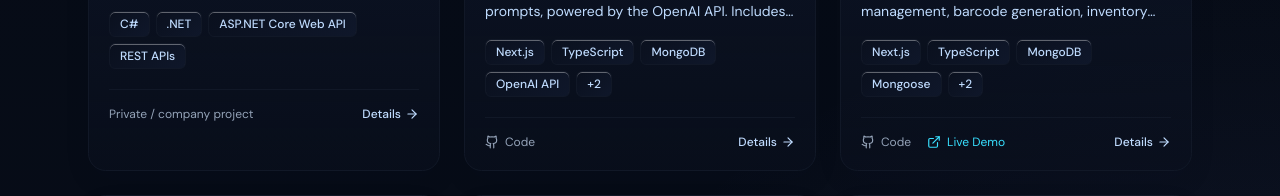
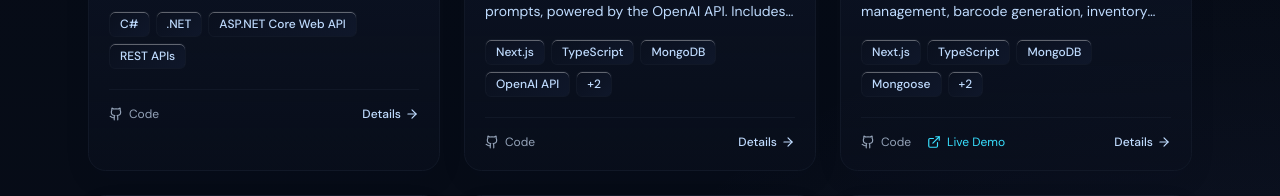
Before and after one commit to raselcsedev/personal_website, a Next.js app: page / in a window 1280 px wide. Shown: the part 3956-4152 px from the top of the page. Built offline with nearby package versions, Linux system fonts and the light colour scheme; no server answers.

Commit message:
github code link add

```diff
--- a/constants/data.ts
+++ b/constants/data.ts
@@ -116,6 +116,7 @@ export const PROJECTS: Project[] = [
     ],
     image: "/projects/dotnet-project.jpg",
     tech: ["C#", ".NET", "ASP.NET Core Web API", "REST APIs"],
+    github: "https://github.com/raselcsedev/product-manager",
     category: "backend",
     featured: false,
   },
--- a/constants/demo_data.ts
+++ b/constants/demo_data.ts
@@ -67,6 +67,7 @@ export const PROJECTS: Project[] = [
     ],
     image: "/projects/dotnet-project.jpg",
     tech: ["C#", ".NET", "ASP.NET Core Web API", "REST APIs"],
+    github: "https://github.com/raselcsedev/product-manager",
     category: "backend",
     featured: false,
   },
```
